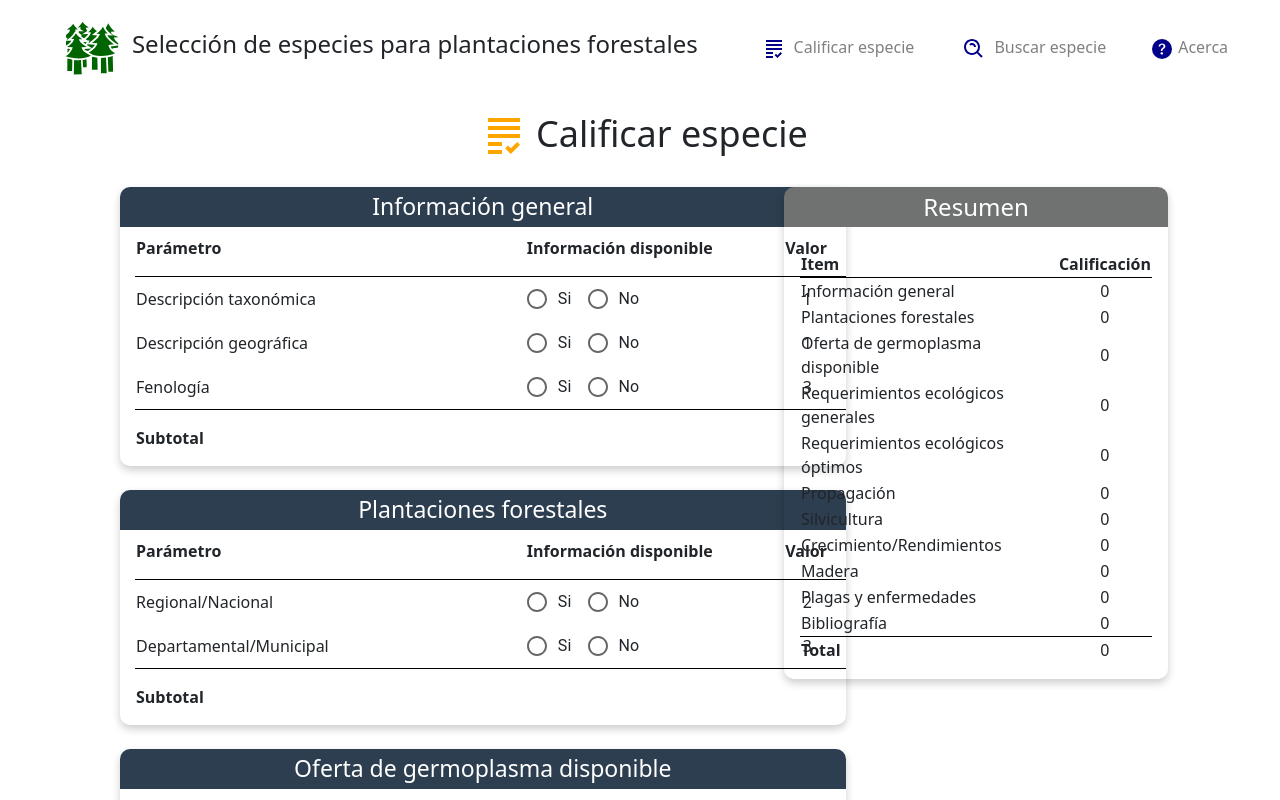
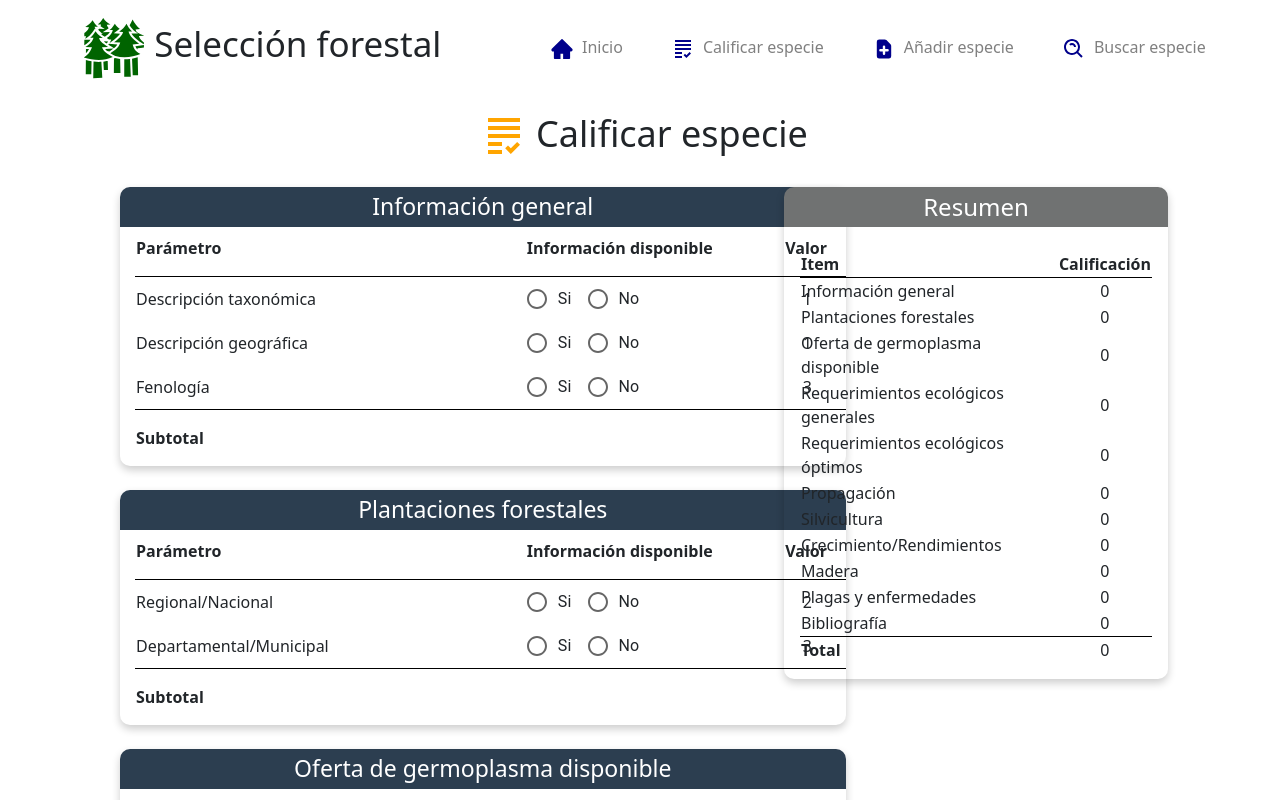
Before and after one commit to jsmendozap/PlantSelection, a React (Create React App) app: page / in a window 1280 px wide. Shown: the top 800 px of the page. Built offline with nearby package versions, Linux system fonts and the light colour scheme.

Commit message:
Añadir especie header

```diff
--- a/src/Components/Header.jsx
+++ b/src/Components/Header.jsx
@@ -2,7 +2,8 @@ import React from 'react'
 import { GiForest } from "react-icons/gi"
 import { MdGrading } from "react-icons/md"
 import { BiSearchAlt } from "react-icons/bi"
-import { BsFillQuestionCircleFill } from "react-icons/bs"
+import { AiFillHome } from "react-icons/ai"
+import { HiDocumentAdd } from "react-icons/hi"
 
 const Header = () => {
 
@@ -10,8 +11,8 @@ const Header = () => {
     height: "12vh",
     display: "flex",
     alignItems: "center",
-    marginBottom: "2vh",
-    marginLeft: "5vh"
+    marginLeft: "5vh",
+    marginBottom: "2vh"
   }
 
   const items = {marginRight: '5vh', fontSize: 16, cursor: 'pointer', color: 'gray'}
@@ -19,22 +20,28 @@ const Header = () => {
   return (
     <div style={{display: 'flex', justifyContent: 'space-around', alignItems: 'center'}}>
       <div style={estilos}>
-        <GiForest style={{width: '10vh', height: '7vh', color: 'darkgreen'}}/>
-        <h4 style={{font: 'VAG Rounded Light'}}>Selección de especies para plantaciones forestales</h4>
+        <GiForest style={{width: '10vh', height: '8vh', color: 'darkgreen'}}/>
+        <h2 style={{font: 'VAG Rounded Light', fontSize: 35}}>
+          Selección forestal
+        </h2>
       </div>
       <div>
         <ul style={{listStyle: 'none', display: 'flex'}}>
+          <li style={items}>
+            <AiFillHome style={{width: '5vh', height: '3vh', color: 'darkblue'}}/>
+            Inicio
+          </li>
           <li style={items}>
             <MdGrading style={{width: '5vh', height: '3vh', color: 'darkblue'}}/>
             Calificar especie
           </li>
           <li style={items}>
+            <HiDocumentAdd style={{width: '5vh', height: '3vh', color: 'darkblue'}}/>
+            Añadir especie
+          </li>
+          <li style={items}>
             <BiSearchAlt style={{width: '5vh', height: '3vh', color: 'darkblue'}}/>
             Buscar especie
-          </li>
-          <li style={items}>
-            <BsFillQuestionCircleFill style={{width: '4vh', height: '2.5vh', color: 'darkblue'}}/>
-            Acerca
           </li>
         </ul>
       </div>
```
